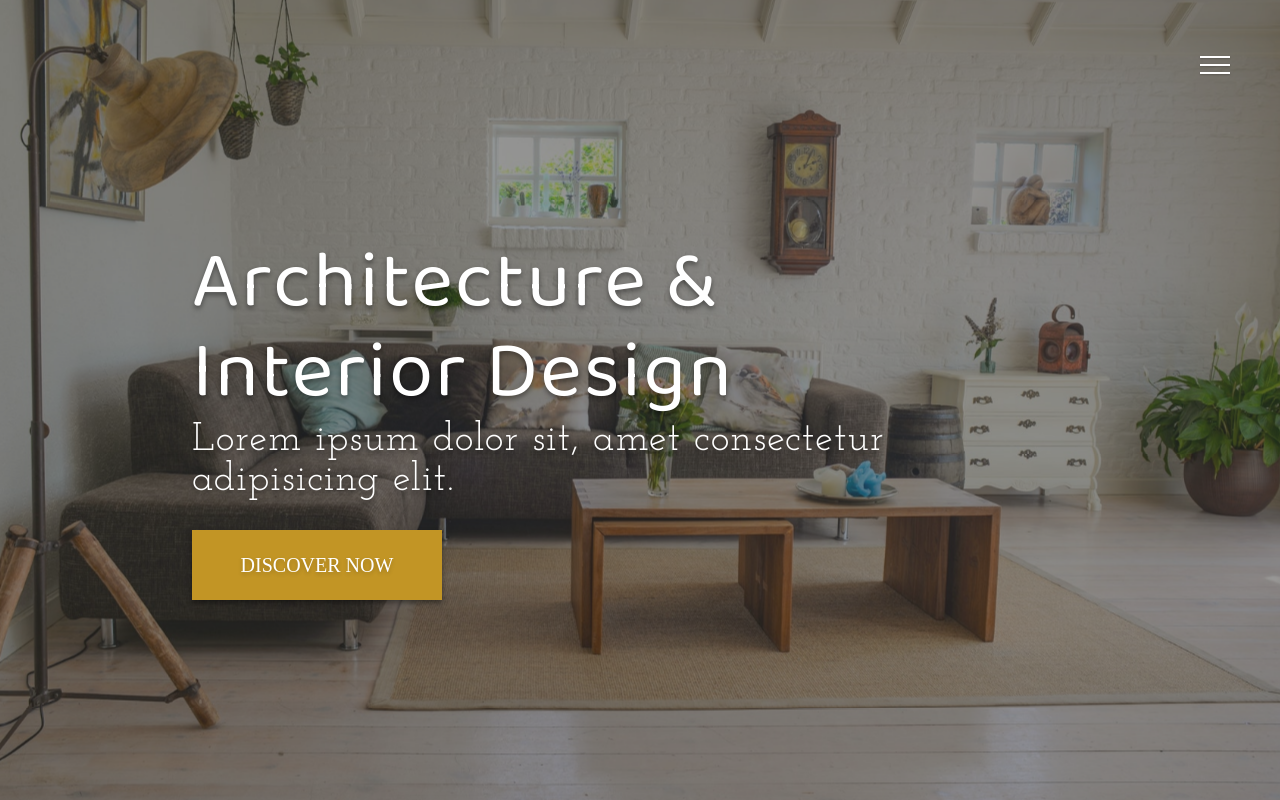
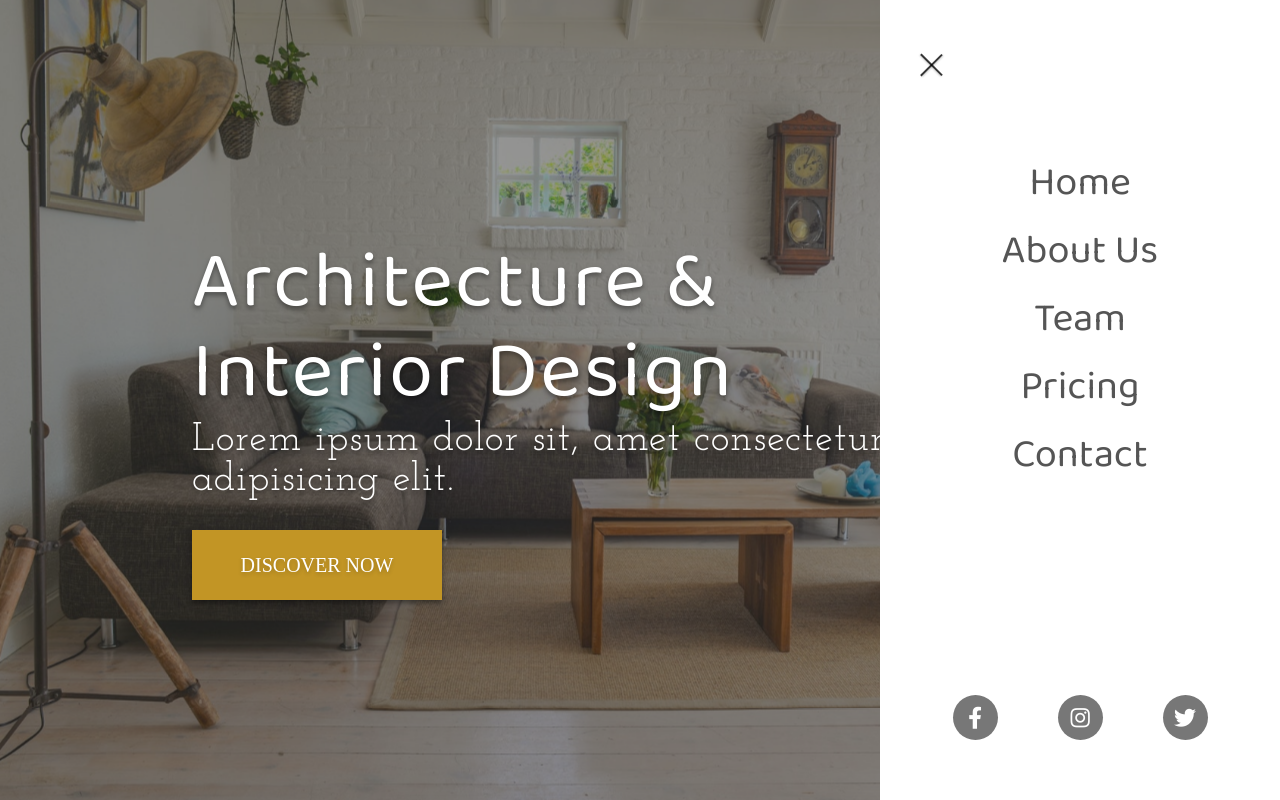
Before and after one commit to RuslanPanasuk/Architect_Website, a plain HTML site: page index.html in a window 1280 px wide. Both pictures are taken after a click on the element 1215 px from the left and 65 px from the top of the page. Drawn offline with nearby package versions, Linux system fonts and the light colour scheme; a web font is replaced by a local one.

Commit message:
feat: add sidebar

```diff
--- a/index.html
+++ b/index.html
@@ -21,8 +21,9 @@
         <div class="line line-1"></div>
         <div class="line line-2"></div>
         <div class="line line-3"></div>
+        <span>Close</span>
       </div>
-      <header class="header">
+      <header class="header" id="home">
         <div class="img-wrapper">
           <img src="images/bg.jpg">
         </div>
@@ -32,6 +33,36 @@
           <button>Discover now</button>
         </div>
       </header>
+
+      <section class="sidebar">
+        <ul class="menu">
+          <li class="menu-item">
+            <a href="#home" class="menu-link" data-content="Home">Home</a>
+          </li>
+
+          <li class="menu-item">
+            <a href="#about" class="menu-link" data-content="About Us">About Us</a>
+          </li>
+
+          <li class="menu-item">
+            <a href="#team" class="menu-link" data-content="Team">Team</a>
+          </li>
+
+          <li class="menu-item">
+            <a href="#pricing" class="menu-link" data-content="Pricing">Pricing</a>
+          </li>
+
+          <li class="menu-item">
+            <a href="#contact" class="menu-link" data-content="Contact">Contact</a>
+          </li>
+        </ul>
+
+        <div class="social-media">
+          <a href="#"><i class="fab fa-facebook-f"></i></a>
+          <a href="#"><i class="fab fa-instagram"></i></a>
+          <a href="#"><i class="fab fa-twitter"></i></a>
+        </div>
+      </section>
     </div>
 
     <script src="script.js"></script>
--- a/script.js
+++ b/script.js
@@ -0,0 +1,3 @@
+document.querySelector('.hamburger-menu').addEventListener('click', () => {
+  document.querySelector('.container').classList.toggle('change');
+});
--- a/style.css
+++ b/style.css
@@ -1,3 +1,5 @@
+/* Common styles_____________________ */
+
 * {
   margin: 0;
   padding: 0;
@@ -11,6 +13,8 @@ html {
   font-size: 62.5%;
 }
 
+/* Hamburger menu_____________________ */
+
 .hamburger-menu {
   position: fixed;
   top: 5rem;
@@ -23,6 +27,11 @@ html {
   flex-direction: column;
   justify-content: space-evenly;
   cursor: pointer;
+  transition: right 0.7s;
+}
+
+.change .hamburger-menu {
+  right: 33rem;
 }
 
 .line {
@@ -30,8 +39,61 @@ html {
   height: 0.2rem;
   background-color: #fff;
   box-shadow: 0 0.1rem 0.2rem rgba(0, 0, 0, 0.2);
+}
 
+.change .line {
+  background-color: rgba(0, 0, 0, 0.8);
 }
+
+.change .line-1 {
+  transform: rotate(45deg) translate(0.3rem, 0.8rem);
+}
+
+.change .line-2 {
+  opacity: 0;
+  visibility: hidden;
+}
+
+.change .line-3 {
+  transform: rotate(-45deg) translate(0.3rem, -0.8rem);
+}
+
+.hamburger-menu span {
+  position: absolute;
+  left: 5rem;
+  width: 10rem;
+  height: 4rem;
+  background-color: #e2b646;
+  display: flex;
+  justify-content: center;
+  align-items: center;
+  color: #fff;
+  font-family: 'Baloo Da 2', serif;
+  font-size: 1.6rem;
+  letter-spacing: 0.1rem;
+  opacity: 0;
+  visibility: hidden;
+  transition: all 0.2s;
+}
+
+.hamburger-menu span::before {
+  content: '';
+  position: absolute;
+  border-left: 1rem solid transparent;
+  border-right: 1rem solid #e2b646;
+  border-bottom: 1rem solid transparent;
+  border-top: 1rem solid transparent;
+  top: 50%;
+  left: -2rem;
+  transform: translateY(-50%);
+}
+
+.change .hamburger-menu:hover span {
+  opacity: 1;
+  visibility: visible;
+}
+
+/* Section-1_____________________ */
 
 .header {
   position: relative;
@@ -136,3 +198,80 @@ html {
     opacity: 1;
   }
 }
+
+/* Sidebar_____________________ */
+
+.sidebar {
+  position: fixed;
+  top: 0;
+  right: -40rem;
+  width: 40rem;
+  height: 100vh;
+  background-color: #fff;
+
+  transition: right 0.5s;
+}
+
+.change .sidebar {
+  right: 0;
+}
+
+.menu {
+  position: absolute;
+  top: 40%;
+  left: 50%;
+  transform: translate(-50%, -50%);
+}
+
+.menu-item {
+  text-align: center;
+}
+
+.menu-link {
+  position: relative;
+  font-family: 'Baloo Da 2', serif;
+  font-size: 4rem;
+  color: #555;
+}
+
+.menu-link::before {
+  content: attr(data-content);
+  position: absolute;
+  top: 0;
+  left: 0;
+  color: #c29525;
+  width: 0;
+  overflow: hidden;
+  white-space: nowrap;
+  transition: width 0.3s ease-in-out;
+}
+
+.menu-link:hover::before {
+  width: 100%;
+}
+
+.social-media {
+  position: absolute;
+  bottom: 3rem;
+  width: 100%;
+  display: flex;
+  justify-content: center;
+}
+
+.social-media i {
+  font-size: 2.2rem;
+  margin: 3rem;
+  width: 4.5rem;
+  height: 4.5rem;
+  background-color: #777;
+  color: #fff;
+  display: flex;
+  justify-content: center;
+  align-items: center;
+  border-radius: 50%;
+  transition: background-color 0.3s;
+}
+
+.social-media i:hover {
+  background-color: #c29525;
+}
```
